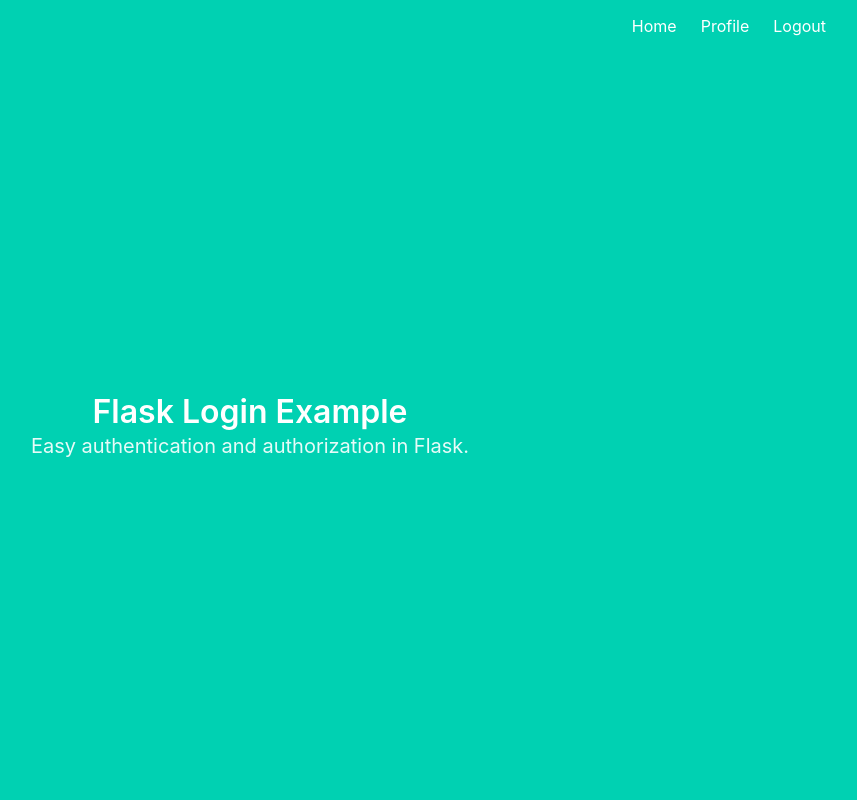
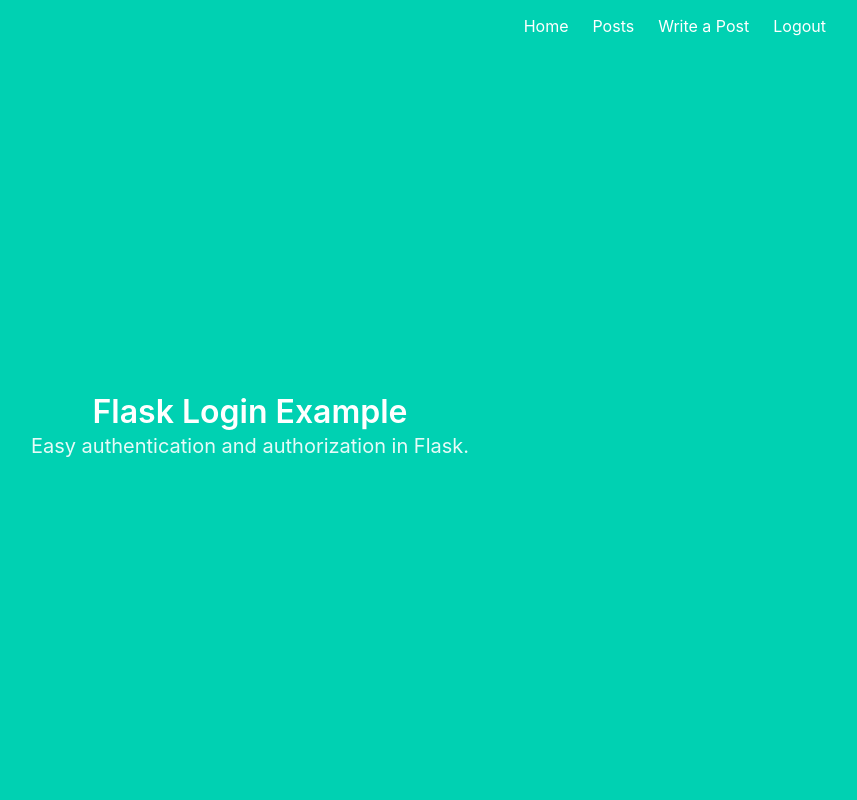
Before and after one commit to eTcilopp/FlaskDiary, a Flask app: page / in a window 1280 px wide. Shown: the whole page, without its empty margins (390-1247 px from the left). Run offline with Flask 3, Linux system fonts and the light colour scheme; a user stored in the database is signed in; parts of the project's set-up code (start-up, migrations or seed data) failed here and were passed over; some libraries are stand-ins or nearby versions.

Commit message:
form works

```diff
--- a/project/__init__.py
+++ b/project/__init__.py
@@ -1,4 +1,5 @@
 from flask import Flask
+from flask_wtf import CSRFProtect
 from flask_sqlalchemy import SQLAlchemy
 from dotenv import dotenv_values
 from flask_login import LoginManager
@@ -13,6 +14,7 @@ def create_app():
 
     app.config['SECRET_KEY'] = config["SECRET_KEY"]
     app.config['SQLALCHEMY_DATABASE_URI'] = 'sqlite:///db.sqlite'
+    csrf = CSRFProtect(app)
 
     db.init_app(app)
 
--- a/project/auth.py
+++ b/project/auth.py
@@ -9,6 +9,7 @@ auth = Blueprint('auth', __name__)
 @auth.route('/login')
 def login():
     return render_template('login.html')
+
 
 @auth.route('/login', methods=['POST'])
 def login_post():
@@ -24,11 +25,13 @@ def login_post():
         return redirect(url_for('auth.login'))
 
     login_user(user, remember=remember)
-    return redirect(url_for('main.profile'))
+    return redirect(url_for('main.blog_posts'))
+
 
 @auth.route('/signup')
 def signup():
     return render_template('signup.html')
+
 
 @auth.route('/signup', methods=['POST'])
 def signup_post():
@@ -51,6 +54,7 @@ def signup_post():
     db.session.commit()
     return redirect(url_for('auth.login'))
 
+
 @auth.route('/logout')
 @login_required
 def logout():
--- a/project/main.py
+++ b/project/main.py
@@ -1,5 +1,7 @@
-from flask import Blueprint, render_template
+from flask import Blueprint, render_template, session, request, Flask, redirect, url_for
 from flask_login import login_required, current_user
+from flask_wtf.csrf import generate_csrf
+from .forms import BlogPostForm
 from . import db
 
 main = Blueprint('main', __name__)
@@ -10,7 +12,30 @@ def index():
     return render_template('index.html')
 
 
-@main.route('/profile')
+@main.route('/posts')
 @login_required
-def profile():
-    return render_template('profile.html', name=current_user.name)
+def blog_posts():
+    return render_template('blog_posts.html', name=current_user.name)
+
+
+@main.route('/create_post', methods=['GET', 'POST'])
+@login_required
+def create_post():
+    form = BlogPostForm()
+    if form.validate_on_submit():
+        # Process the form data, e.g., save to database
+        content = form.content.data
+        print(content)
+        return redirect(url_for('main.blog_posts'))  # Redirect to another page after processing
+    return render_template('create_post.html', form=form)
+
+
+# @main.route('/submit_post', methods=['POST'])
+# @login_required
+# def submit_post():
+#     data = request.json
+#     print(data)
+#     # Here, you would normally process the form data
+#     # Since we're doing nothing for now, we'll skip straight to rendering the profile page
+
+#     return render_template('blog_posts.html')
--- a/project/templates/base.html
+++ b/project/templates/base.html
@@ -7,6 +7,9 @@
     <meta name="viewport" content="width=device-width, initial-scale=1">
     <title>Flask Auth Example</title>
     <link rel="stylesheet" href="https://cdnjs.cloudflare.com/ajax/libs/bulma/0.7.2/css/bulma.min.css" />
+    <!-- Include Quill library -->
+    <link href="https://cdn.quilljs.com/1.3.6/quill.snow.css" rel="stylesheet">
+    <script src="https://cdn.quilljs.com/1.3.6/quill.js"></script>
 </head>
 
 <body>
@@ -21,8 +24,11 @@
                                 Home
                             </a>
                             {% if current_user.is_authenticated %}
-                            <a href="{{ url_for('main.profile') }}" class="navbar-item">
-                                Profile
+                            <a href="{{ url_for('main.blog_posts') }}" class="navbar-item">
+                                Posts
+                            </a>
+                            <a href="{{ url_for('main.create_post') }}" class="navbar-item">
+                                Write a Post
                             </a>
                             {% endif %}
                             {% if not current_user.is_authenticated %}
--- a/project/templates/login.html
+++ b/project/templates/login.html
@@ -12,7 +12,7 @@
     {% endif %}
     {% endwith %}
     <form method="POST" action="/login">
-        <form method="POST" action="/login">
+        <input type="hidden" name="csrf_token" value="{{ csrf_token() }}"/>
         <div class="field">
             <div class="control">
                 <input class="input is-large" type="email" name="email" placeholder="Your Email" autofocus="">
@@ -33,5 +33,4 @@
         <button class="button is-block is-info is-large is-fullwidth">Login</button>
     </form>
 </div>
-</div>
 {% endblock %}
```
Also changed, not shown: project/forms.py (added, +7 -0 lines), project/templates/create_post.html (added, +24 -0 lines), project/templates/blog_posts.html (renamed from project/templates/profile.html). Lines whose indentation alone changed are shown as unchanged.
